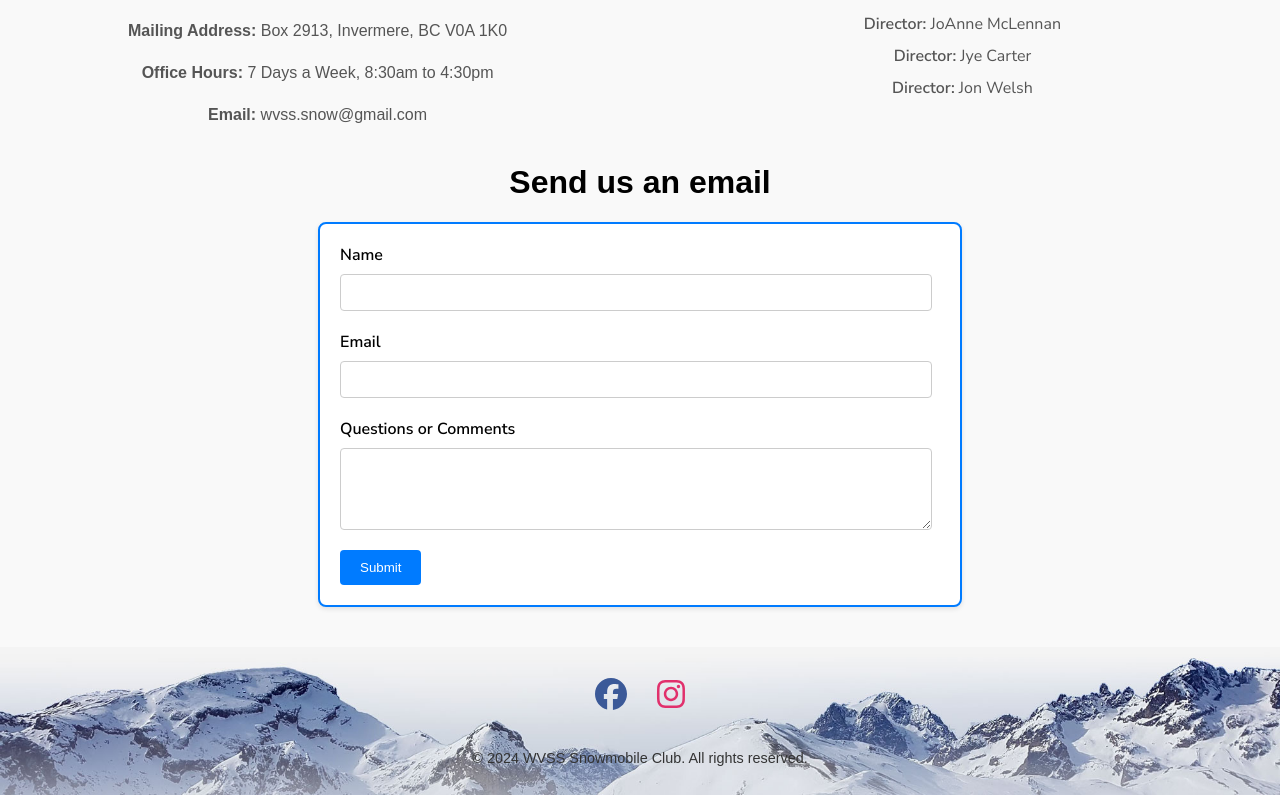
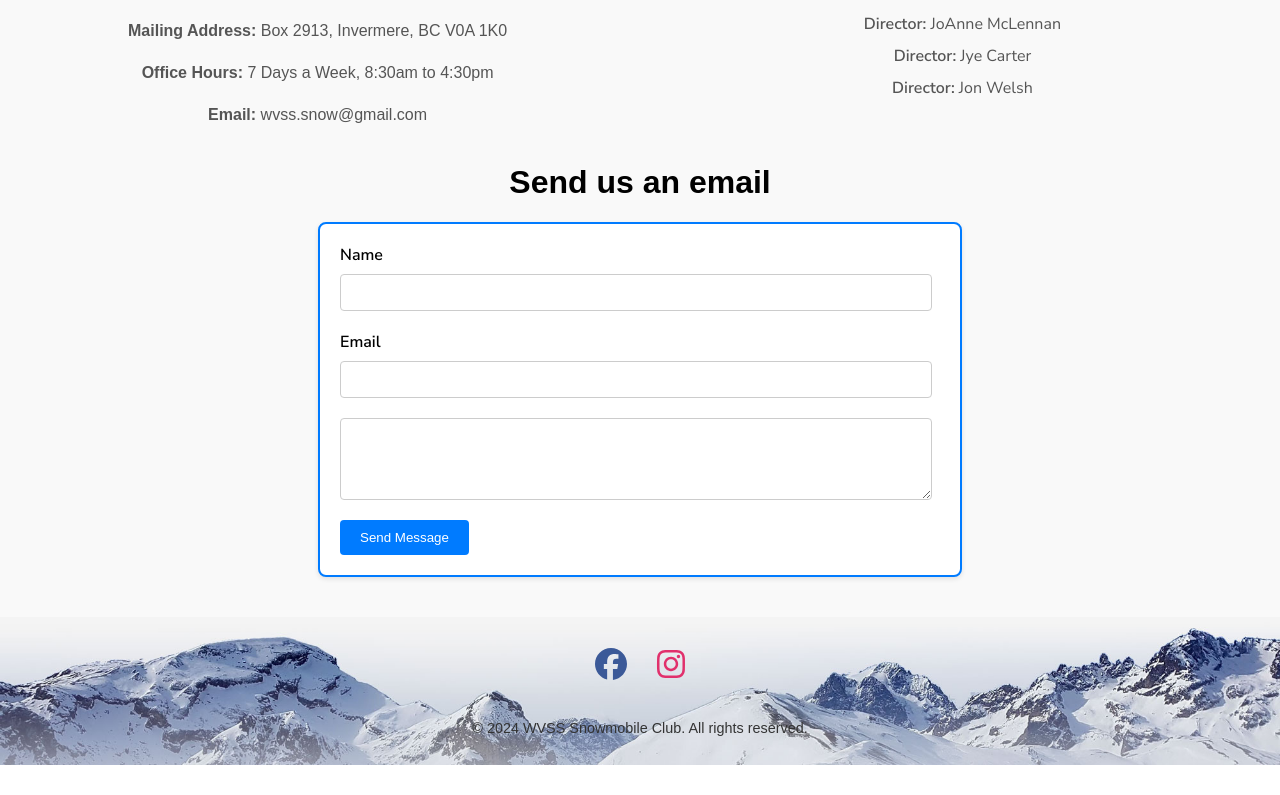
Before and after one commit to sbrew/WVSS, a React (Create React App) app: page /contact in a window 1280 px wide. Shown: the part 653-1448 px from the top of the page. After the commit the page ends 1418 px from the top, so only its background shows below. Built offline with nearby package versions, Linux system fonts and the light colour scheme; a web font is replaced by a local one.

Commit message:
Update email form. Working correctly

```diff
--- a/package.json
+++ b/package.json
@@ -4,6 +4,7 @@
   "private": true,
   "homepage": "https://sbrew.github.io/WVSS",
   "dependencies": {
+    "@emailjs/browser": "^4.4.1",
     "@fortawesome/free-brands-svg-icons": "^6.7.2",
     "@fortawesome/react-fontawesome": "^0.2.2",
     "@testing-library/jest-dom": "^5.17.0",
--- a/src/components/ContactForm.js
+++ b/src/components/ContactForm.js
@@ -1,59 +1,50 @@
-import React, { useState } from 'react';
-import './ContactForm.css'; // Optional: You can create a separate CSS file for the form styles
+import { useRef, useState } from 'react';
+import emailjs from '@emailjs/browser';
+import './ContactForm.css';
 
-function ContactForm({ onSubmit }) {
-  const [formData, setFormData] = useState({
-    name: '',
-    email: '',
-    comments: '',
-  });
+function ContactForm() {
+  const formRef = useRef();
+  const [status, setStatus] = useState('');
 
-  const handleChange = (e) => {
-    const { name, value } = e.target;
-    setFormData({
-      ...formData,
-      [name]: value,
+  const sendEmail = (e) => {
+    e.preventDefault();
+    setStatus('sending');
+
+    emailjs.sendForm(
+      'service_3ucrobc',       // Service ID
+      'template_2xp111l',   // Template ID
+      formRef.current,
+      'IcPZ0w7yKp-KTDpQX'           // Public Key
+    )
+    .then(() => {
+      setStatus('success');
+      formRef.current.reset();
+    })
+    .catch(() => {
+      setStatus('error');
     });
-  };
+  }
 
-  const handleSubmit = (e) => {
-    e.preventDefault();
-    onSubmit(formData); // Pass the form data to the parent component when submitted
-    setFormData({ name: '', email: '', comments: '' }); // Clear the form
-  };
 
   return (
-    <form className="contact-form" onSubmit={handleSubmit}>
+    <form ref={formRef} onSubmit={sendEmail} className="contact-form">
       <label htmlFor="name">Name</label>
-      <input
-        type="text"
-        id="name"
-        name="name"
-        value={formData.name}
-        onChange={handleChange}
+      <input type="text" name="name" required />
+      <label htmlFor="email">Email</label>
+      <input type="email" name="email" required />
+      <textarea
+        id="message"
+        name="message"
+        rows="4"
         required
-      />
-
-      <label htmlFor="email">Email</label>
-      <input
-        type="email"
-        id="email"
-        name="email"
-        value={formData.email}
-        onChange={handleChange}
-        required
-      />
-
-      <label htmlFor="comments">Questions or Comments</label>
-      <textarea
-        id="comments"
-        name="comments"
-        rows="4"
-        value={formData.comments}
-        onChange={handleChange}
       ></textarea>
 
-      <button type="submit" className="submit-button">Submit</button>
+      <button type="submit" className="submit-button">
+        {status === 'sending' ? 'Sending…' : 'Send Message'}
+      </button>
+
+      {status === 'success' && <p>Message sent successfully!</p>}
+      {status === 'error' && <p>Something went wrong. Please try again.</p>}
     </form>
   );
 }
```
Also changed, not shown: 1 other file (tests, documents, lock files or other folders).
